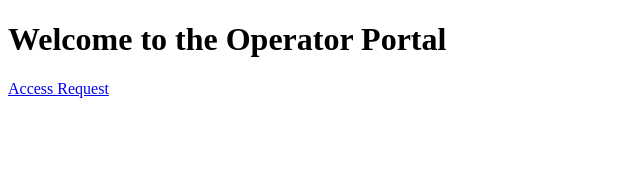
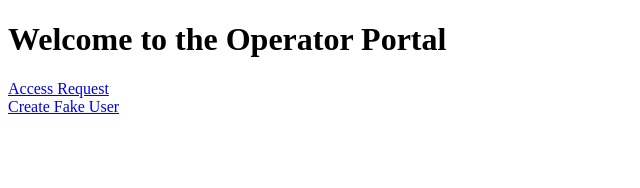
Before and after one commit to bcgov/cas-hackathon-reg, a Next.js app in the folder client/: page / in a window 1280 px wide. Shown: the top 188 px of the page, without its empty margins (0-640 px from the left). Built offline with nearby package versions, Linux system fonts and the light colour scheme.

Commit message:
chore: add create fake user link

```diff
--- a/client/app/page.tsx
+++ b/client/app/page.tsx
@@ -5,7 +5,12 @@ export default function Home() {
     <main>
       <div>
         <h1>Welcome to the Operator Portal</h1>
-        <Link href="/access-request">Access Request</Link>
+        <div>
+          <Link href="/access-request">Access Request</Link>
+        </div>
+        <div>
+          <Link href="/fake-user">Create Fake User</Link>
+        </div>
       </div>
     </main>
   );
```
